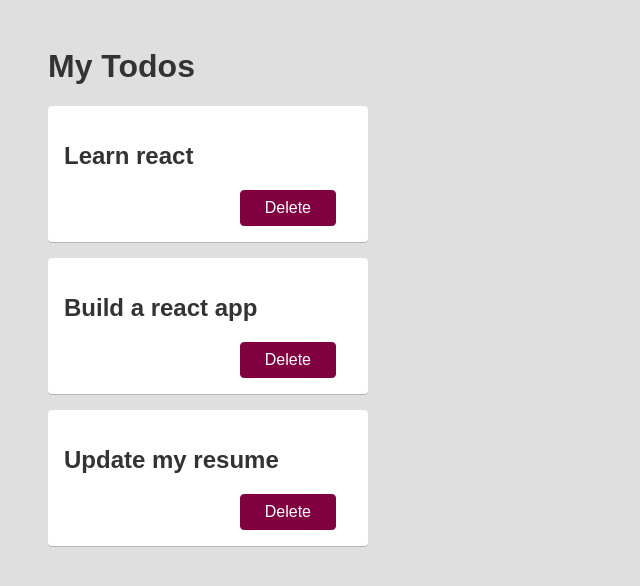
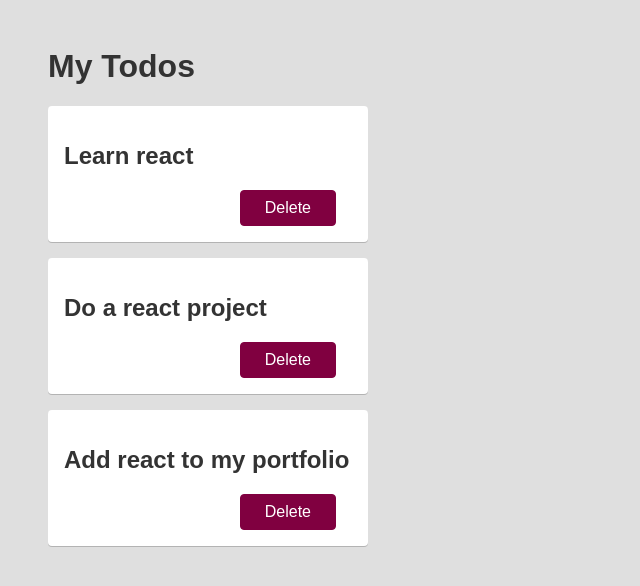
Before and after one commit to afolabiopakunle/react-001, a React (Create React App) app: page / in a window 1280 px wide. Shown: the top 586 px of the page, without its empty margins (0-640 px from the left). Built offline with nearby package versions, Linux system fonts and the light colour scheme.

Commit message:
event handler tasted

```diff
--- a/src/App.js
+++ b/src/App.js
@@ -3,15 +3,15 @@ import './style.css';
 
 import Todo from './components/Todo';
 
-import Afolabi from './Afolabi';
+
 
 function App() {
   return (
     <div>
       <h1>My Todos</h1>
       <Todo text="Learn react"/>
-      <Todo text="Build a react app"/>
-      <Todo text="Update my resume"/>
+      <Todo text="Do a react project" />
+      <Todo text="Add react to my portfolio" />
     </div>
   );
 }
--- a/src/components/Todo.js
+++ b/src/components/Todo.js
@@ -1,11 +1,16 @@
 import React from 'react';
 
 function Todo(props) {
+
+  function deleteHandler() {
+    alert("Una well done ooo")
+  }
+
   return (
     <div className="card">
       <h2 className="title">{props.text}</h2>
       <div className="actions">
-        <button className="btn">Delete</button>
+        <button className="btn" onClick={deleteHandler}>Delete</button>
       </div>
     </div>
   );
```
